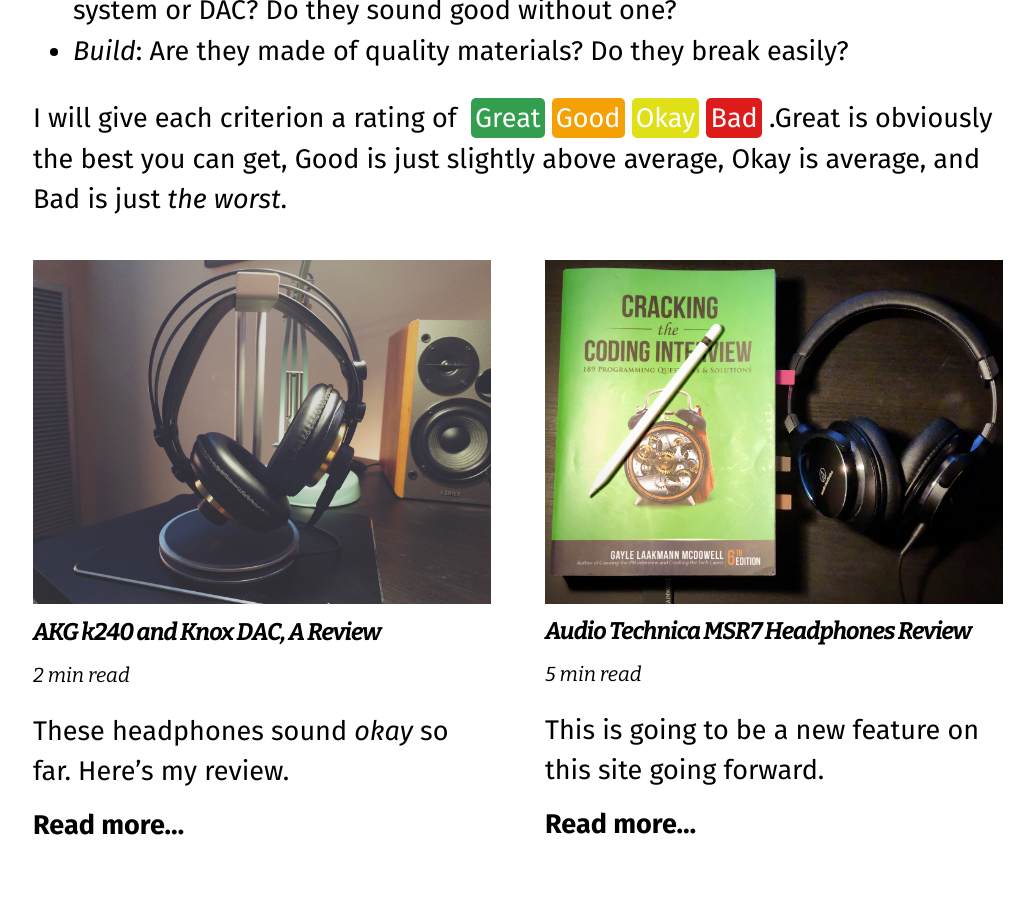
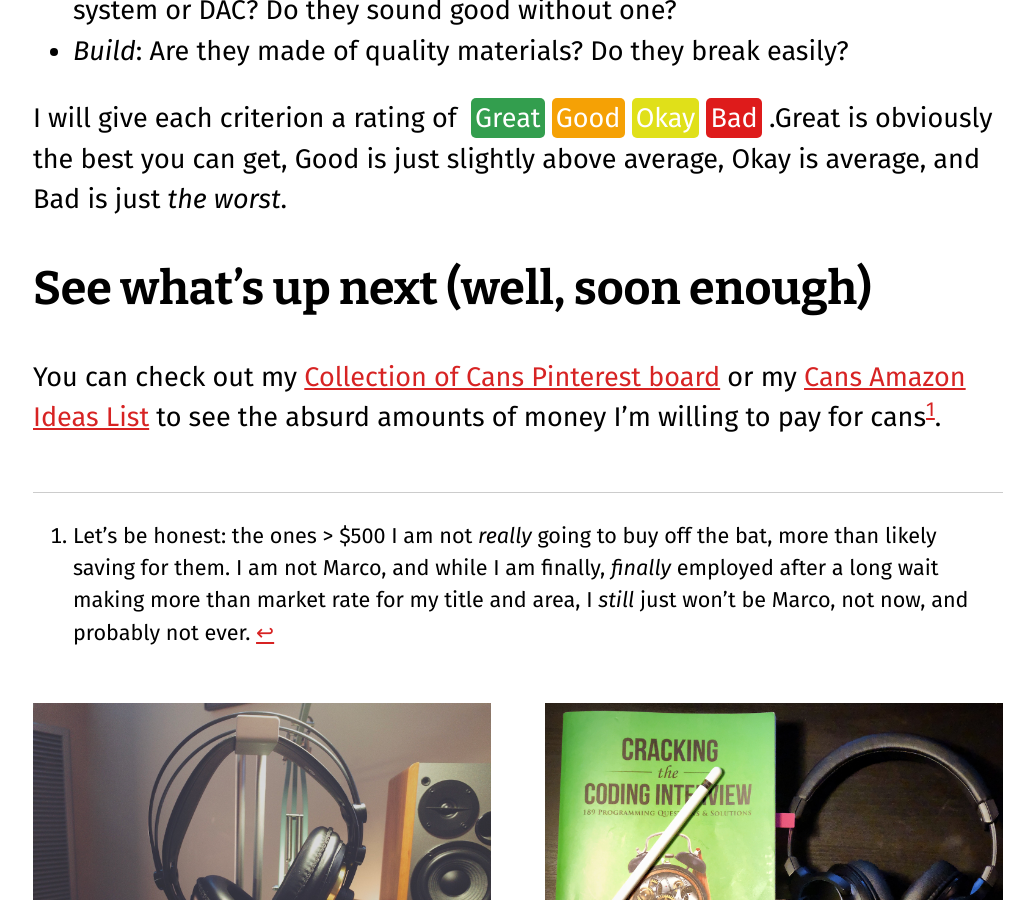
Before and after one commit to bryanbraun/tiffany.blog, a Jekyll site: the page built from headphones.md, in a window 1280 px wide and 900 px high, scrolled down 1523 px. Shown: the whole window, without its empty margins (122-1156 px from the left). Built offline with Jekyll 4.4.1, drawn with Linux system fonts in a browser that asks for light colours; nearby versions of some CDN libraries.

Commit message:
Add Amazon Idea List and Pinterest board to headphones landing

```diff
--- a/headphones.md
+++ b/headphones.md
@@ -27,3 +27,10 @@
 - *Build*: Are they made of quality materials? Do they break easily?
 
 I will give each criterion a rating of&nbsp; <a class="fasc-button fasc-size-medium fasc-type-flat fasc-rounded-medium" style="background-color: #339e4e; color: #ffffff;">Great</a>&nbsp;<a class="fasc-button fasc-size-medium fasc-type-flat fasc-rounded-medium" style="background-color: #f5a105; color: #ffffff;">Good</a>&nbsp;<a class="fasc-button fasc-size-medium fasc-type-flat fasc-rounded-medium" style="background-color: #e0e019; color: #ffffff;">Okay</a> <a class="fasc-button fasc-size-medium fasc-type-flat fasc-rounded-medium" style="background-color: #de1b1b; color: #ffffff;">Bad</a>&nbsp;.Great is obviously the best you can get, Good is just slightly above average, Okay is average, and Bad is just *the worst*.
+
+## See what's up next (well, soon enough)
+
+You can check out my [Collection of Cans Pinterest board](https://www.pinterest.com/tiffanywhitedev/collection-of-cans/) or my [Cans Amazon Ideas List](http://a.co/8z3OUC20) to see the absurd amounts of money I'm willing to pay for cans[^1].
+
+
+[^1]: Let's be honest: the ones > $500 I am not *really* going to buy off the bat, more than likely saving for them. I am not Marco, and while I am finally, *finally* employed after a long wait making more than market rate for my title and area, I *still* just won't be Marco, not now, and probably not ever.
```
